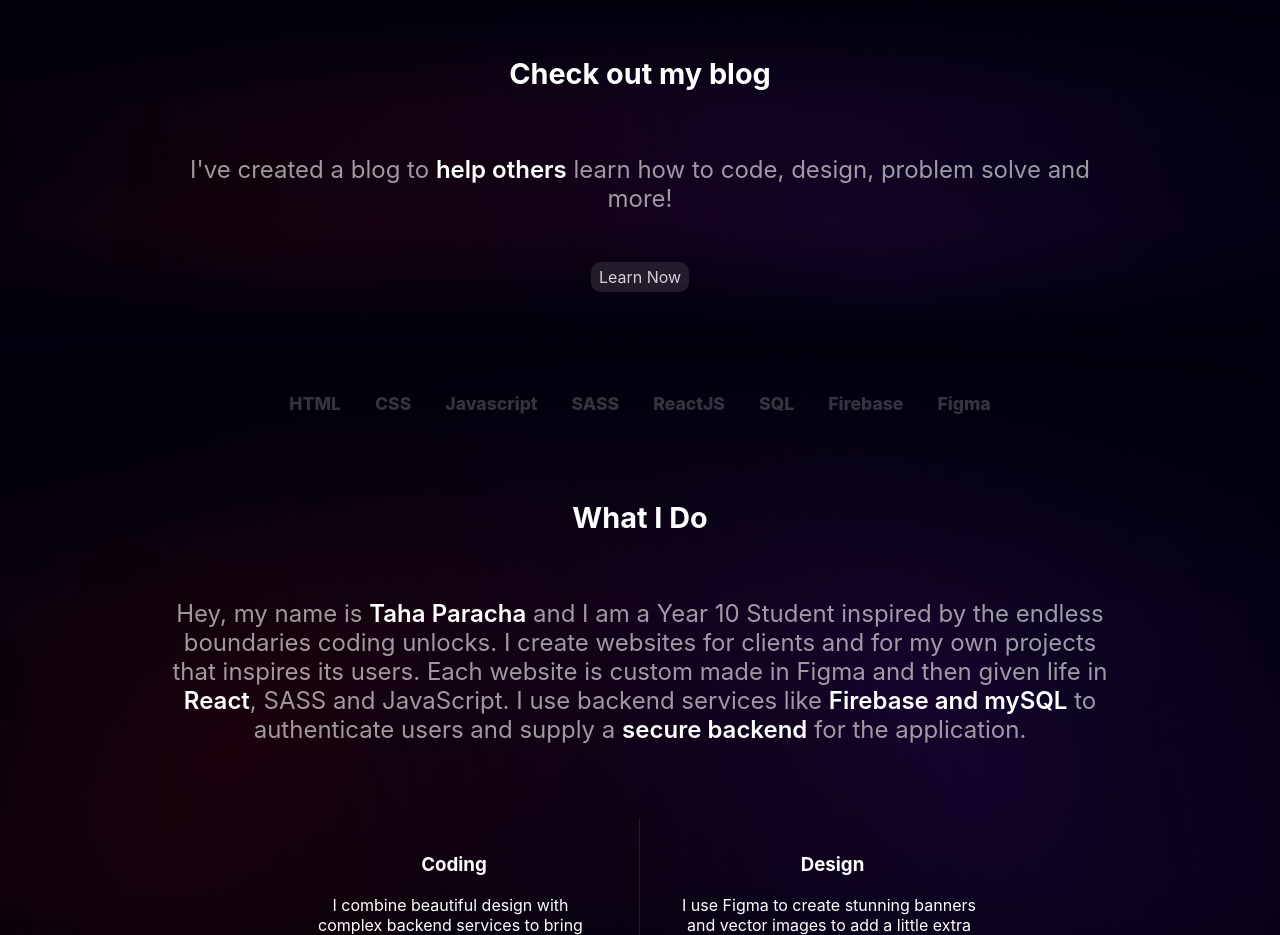
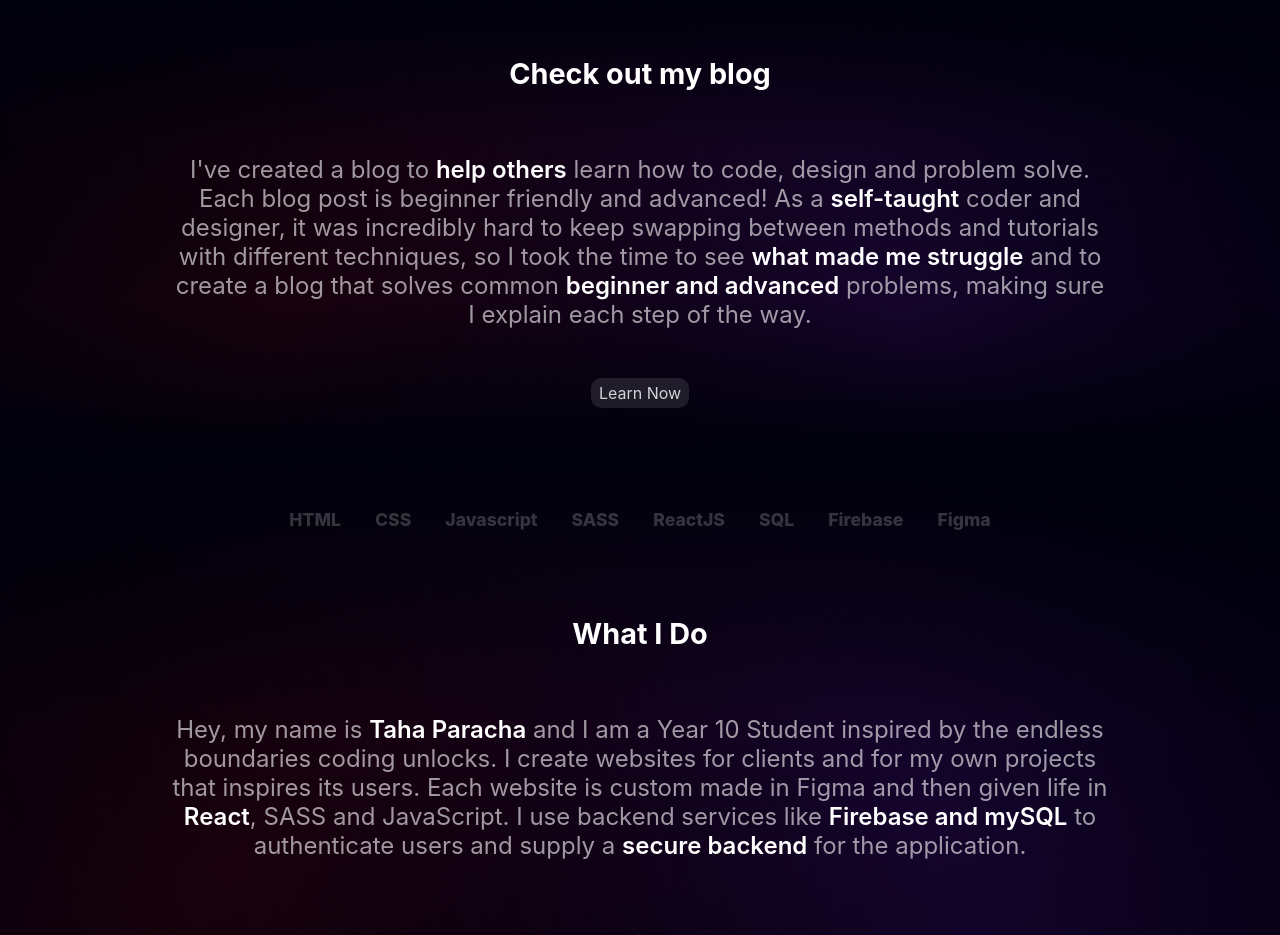
Before and after one commit to parachataha/portfolio-v1, a React (Create React App) app: page / in a window 1280 px wide. Shown: the part 780-1715 px from the top of the page. Built offline with nearby package versions, Linux system fonts and the light colour scheme.

Commit message:
Updated blog description

```diff
--- a/src/pages/Home.js
+++ b/src/pages/Home.js
@@ -67,7 +67,7 @@ const Home = () => {
             </header>
             <section id="about">
                 <h2 className='reveal center'>Check out my blog</h2>
-                <p className="reveal center about-text"> I've created a blog to <b>help others</b> learn how to code, design, problem solve and more! </p>
+                <p className="reveal center about-text"> I've created a blog to <b>help others</b> learn how to code, design and problem solve. Each blog post is beginner friendly and advanced! As a <b>self-taught</b> coder and designer, it was incredibly hard to keep swapping between methods and tutorials with different techniques, so I took the time to see <b>what made me struggle</b> and to create a blog that solves common <b>beginner and advanced</b> problems, making sure I explain each step of the way.</p>
                 <a href="/blog" className="center button reveal">Learn Now</a>
             </section>
             <section id="about">
```
